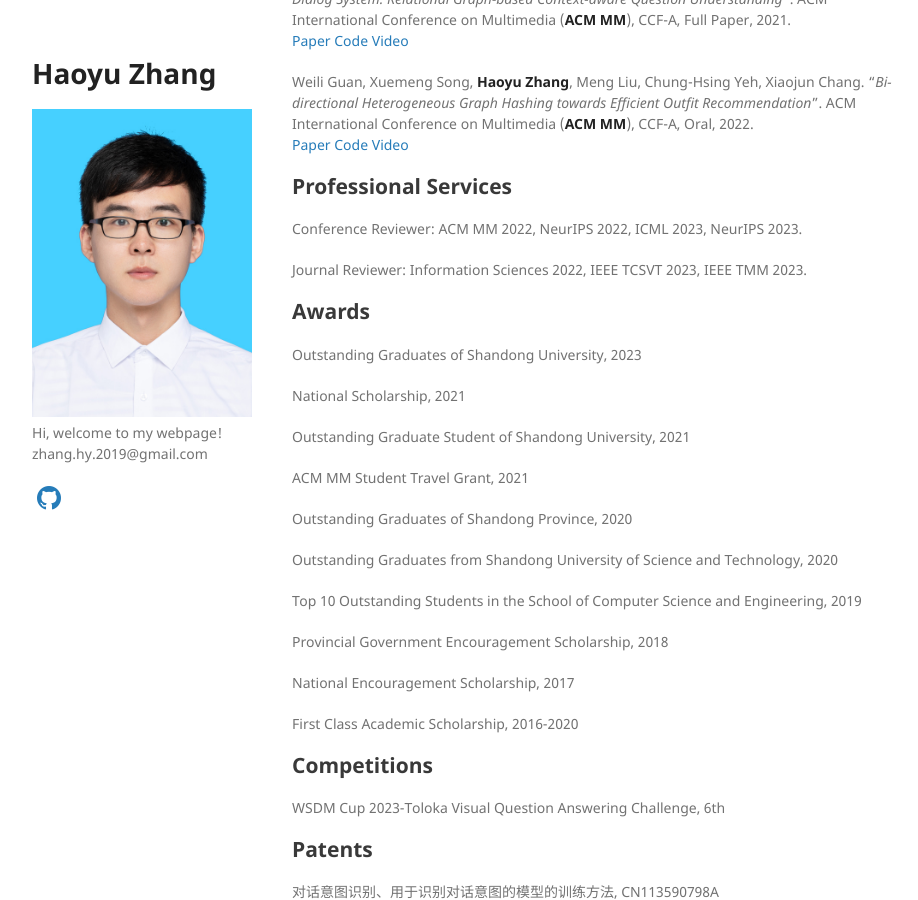
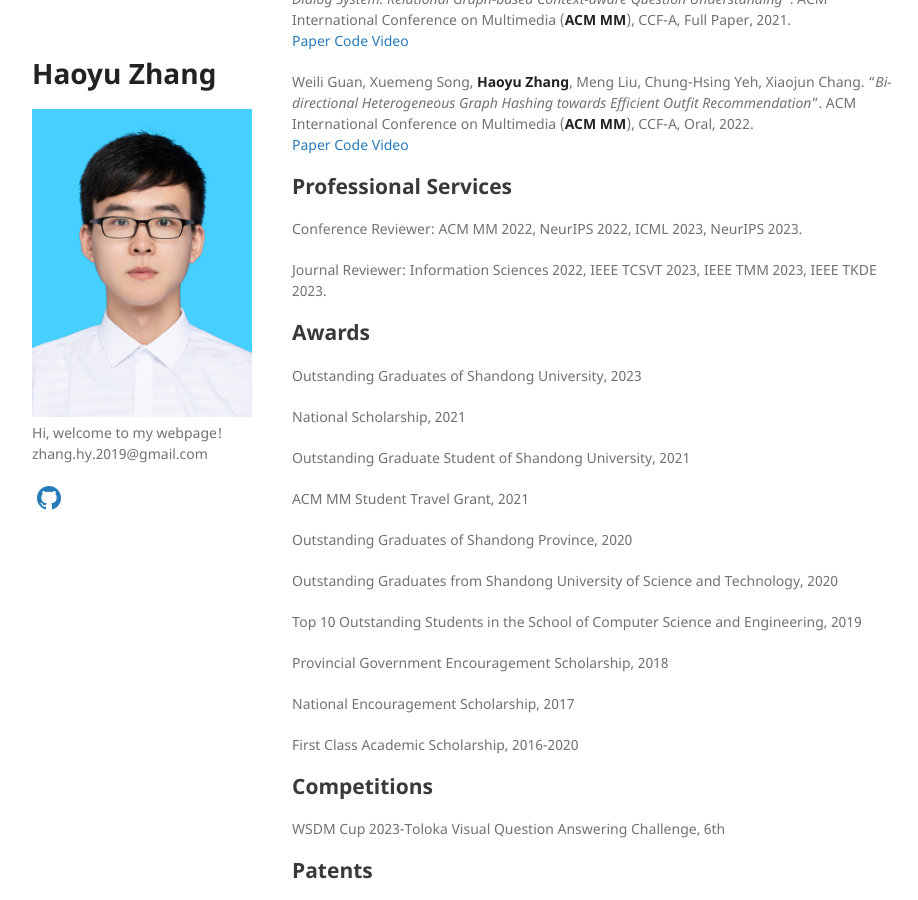
Before and after one commit to Hyu-Zhang/Hyu-Zhang.github.io, a Jekyll site: the page built from index.md, in a window 1280 px wide and 900 px high, scrolled down 679 px. Shown: the whole window, without its empty margins (178-1096 px from the left). Built offline with Jekyll 4.4.1, drawn with Linux system fonts in a browser that asks for light colours; a style sheet for code colours, icons or effects is not loaded; our own code applies the rules of GitHub Pages for plain Markdown files.

Commit message:
Update index.md

```diff
--- a/index.md
+++ b/index.md
@@ -63,7 +63,7 @@
 
 Conference Reviewer: ACM MM 2022, NeurIPS 2022, ICML 2023, NeurIPS 2023.
 
-Journal Reviewer: Information Sciences 2022, IEEE TCSVT 2023, IEEE TMM 2023.
+Journal Reviewer: Information Sciences 2022, IEEE TCSVT 2023, IEEE TMM 2023, IEEE TKDE 2023.
 
 ## Awards
 
```
